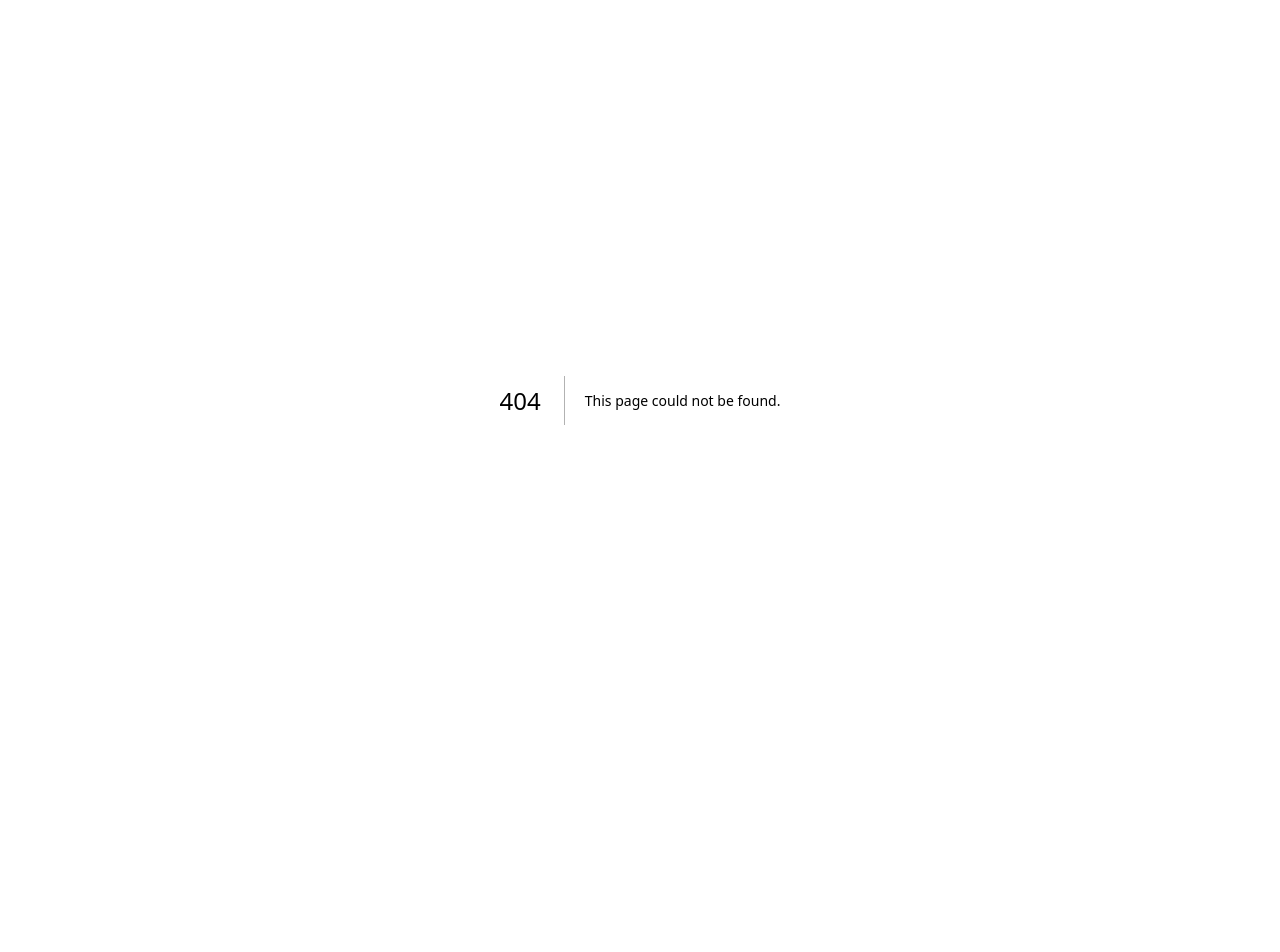
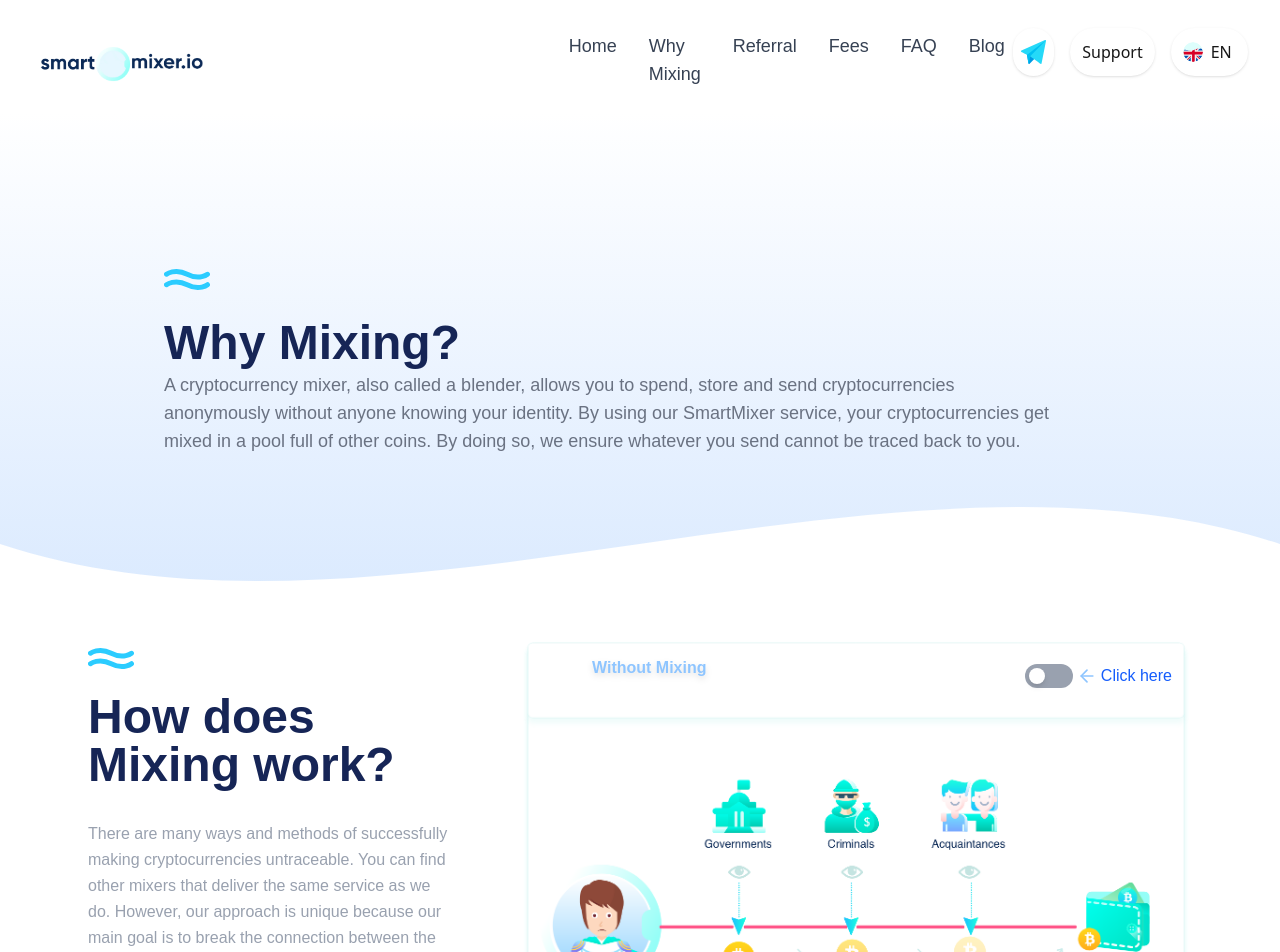
Before and after one commit to waince654/smart-mixer, a Next.js app: page /whymixing in a window 1280 px wide. Before the commit this address had no page. Shown: the top 952 px of the page. Before the commit the page ends 800 px from the top, so only its background shows below. Built offline with nearby package versions, Linux system fonts and the light colour scheme.

Commit message:
start why-mixing page

```diff
--- a/src/app/component/All-page-front.jsx
+++ b/src/app/component/All-page-front.jsx
@@ -1,11 +1,11 @@
 import React from "react";
 import Image from "next/image";
 
-const Allpagefront = ({heading}) => {
+const Allpagefront = ({heading , para}) => {
   return (
     <div>
       <div className="relative w-full">
-        <div className="w-full h-[40vh] flex items-center bg-gradient-to-b from-blue-0 to-blue-100 lg:mt-10">
+        <div className="w-full h-[60vh] flex items-center bg-gradient-to-b from-blue-0 to-blue-100 lg:mt-2">
           <div className="px-4 sm:px-8 lg:ml-25 lg:px-16 py-8 md:py-12 w-full">
 
             {/*  Image Section */}
@@ -24,6 +24,9 @@ const Allpagefront = ({heading}) => {
               <h3 className="text-blue-950 font-sans-serif-35px text-xl sm:text-2xl md:text-3xl lg:text-[48px] font-bold">
                {heading}
               </h3>
+              <p className="  w-4xl  text-lg text-gray-500">
+                {para}
+              </p>
             </div>
           </div>
         </div>
--- a/src/app/component/Footer.jsx
+++ b/src/app/component/Footer.jsx
@@ -157,7 +157,7 @@ export default function Footer() {
                     Home
                   </a>
                   <a
-                    href="#"
+                    href="/whymixing"
                     className="text-gray-700 hover:text-blue-400 hover:underline"
                   >
                     Start Mixing
--- a/src/app/component/Header.jsx
+++ b/src/app/component/Header.jsx
@@ -13,7 +13,7 @@ export default function Header() {
         <ul className="hidden lg:flex space-x-8 font-medium mt-4 text-gray-700">
           <li>
             <a
-              href="#"
+              href="/whymixing"
               className="inline-block hover:text-indigo-600 hover:-translate-y-1 transition"
             >
               Why Mixing
@@ -94,7 +94,7 @@ export default function Header() {
         <div className="lg:hidden bg-white border-t border-gray-200">
           <ul className="flex flex-col space-y-2 p-4 font-medium text-gray-700">
             <li>
-              <a href="#" className="block hover:text-indigo-600">
+              <a href="/whymixing" className="block hover:text-indigo-600">
                 Why Mixing
               </a>
             </li>
--- a/src/app/component/Header2.jsx
+++ b/src/app/component/Header2.jsx
@@ -57,7 +57,7 @@ export default function Header2() {
             </li>
             <li>
               <a
-                href="#"
+                href="/whymixing"
                 className="inline-block hover:text-indigo-600 hover:-translate-y-1 transition"
               >
                 Why Mixing
@@ -144,7 +144,7 @@ export default function Header2() {
                 </a>
               </li>
               <li>
-                <a href="#" className="hover:text-indigo-600 transition">
+                <a href="/whymixing" className="hover:text-indigo-600 transition">
                   Why Mixing
                 </a>
               </li>
--- a/src/app/faq/page.jsx
+++ b/src/app/faq/page.jsx
@@ -9,7 +9,7 @@ const page = () => {
   return (
     <div>
       <Header2 />
-      <Allpagefront heading="Faq section"    />
+      <Allpagefront heading="Faq section " para="Your questions answered" />
       <Faqsection />
       <Belowfaq />
       <Footer />
--- a/src/app/fees/page.jsx
+++ b/src/app/fees/page.jsx
@@ -9,7 +9,10 @@ const page = () => {
   return (
     <div>
       <Header2 />
-      <Allpagefront heading="Fees" />
+      <Allpagefront
+        heading="Fees"
+        para="Everything about our fees and discounts"
+      />
       <Feesfile />
       <Belowfaq />
       <Footer />
--- a/src/app/referral/page.jsx
+++ b/src/app/referral/page.jsx
@@ -1,19 +1,18 @@
-import React from 'react'
-import Header2 from '../component/Header2'
-import Referralsection from './Referral-section'
-import Allpagefront from '../component/All-page-front'
-import Footer from '../component/Footer'
+import React from "react";
+import Header2 from "../component/Header2";
+import Referralsection from "./Referral-section";
+import Allpagefront from "../component/All-page-front";
+import Footer from "../component/Footer";
 
 const page = () => {
   return (
     <div>
-      <Header2/>
-      <Allpagefront heading="Referral"   />
-      <Referralsection/>
-      <Footer/>
+      <Header2 />
+      <Allpagefront heading="Become an Affiliate" />
+      <Referralsection />
+      <Footer />
+    </div>
+  );
+};
 
-    </div>
-  )
-}
-
-export default page
+export default page;
--- /dev/null
+++ b/src/app/whymixing/Section.jsx
@@ -0,0 +1,107 @@
+"use client";
+import React, { useState } from "react";
+import Image from "next/image";
+import { ArrowLeft } from "lucide-react";
+const Section = () => {
+  const [isOn, setIsOn] = useState(false);
+
+  return (
+    <div className="flex flex-col md:flex-row  w-[90%] p-6 mx-auto mt-6  ">
+      {/* LEFT SIDE */}
+      <div className="flex flex-col   md:w-1/3 mb-6 md:mb-0">
+        <div className="relative mt-2 ">
+          <Image
+            src="/lines.svg"
+            alt="lines"
+            width={300}
+            height={300}
+            className="w-auto h-auto"
+          />
+        </div>
+
+        <h3 className="text-blue-950 mt-6 font-sans-serif-32px text-xl sm:text-2xl md:text-3xl lg:text-5xl font-bold text-center md:text-left ">
+          How does Mixing work?
+        </h3>
+        <p className="text-gray-400 text-md   mt-8 leading-relaxed">
+          There are many ways and methods of successfully making
+          cryptocurrencies untraceable. You can find other mixers that deliver
+          the same service as we do. However, our approach is unique because our
+          main goal is to break the connection between the sender and the
+          receiver.
+        </p>
+      </div>
+
+      {/* RIGHT SIDE */}
+      <div className="relative flex items-center justify-end md:w-2/3 w-full">
+        {/* Large Image (Background-like) */}
+        <Image
+          src="/why-mixing1.png"
+          alt="Main"
+          width={800}
+          height={600}
+          className="w-full max-w-lg sm:max-w-xl md:max-w-2xl object-cover"
+        />
+
+        {/* Overlay content on image */}
+        <div className=" flex flex-col items-start space-y-2">
+          {/* Paragraph */}
+          <p className="text-blue-300 absolute top-4 left-34 text-sm sm:text-base font-bold drop-shadow-md">
+            Without Mixing
+          </p>
+
+          {/* Switch + text */}
+          <div className="  absolute top-4 right-2    flex items-center space-x-1   px-3 py-2 rounded-full">
+            {/* Switch */}
+            <button
+              onClick={() => setIsOn(!isOn)}
+              className={`w-12 h-6 flex items-end rounded-full p-1 transition-all duration-300 ${
+                isOn ? "bg-green-500" : "bg-gray-400"
+              }`}
+            >
+              <div
+                className={`w-4 h-4 bg-white rounded-full shadow-md transform transition-transform duration-300 ${
+                  isOn ? "translate-x-6" : "translate-x-0"
+                }`}
+              />
+            </button>
+
+            {/* Click here text + arrow with animation */}
+            <div
+              className="flex items-center space-x-1 "
+              style={{
+                animation: "shake 0.8s infinite",
+              }}
+            >
+              <ArrowLeft size={20} className="text-blue-300 " />
+              <span className=" text-blue-600 text-md">Click here</span>
+            </div>
+          </div>
+        </div>
+      </div>
+
+      {/* Animation CSS */}
+      <style jsx>{`
+        @keyframes shake {
+          0%,
+          100% {
+            transform: translateX(0);
+          }
+          25% {
+            transform: translateX(-2px);
+          }
+          50% {
+            transform: translateX(2px);
+          }
+          75% {
+            transform: translateX(-2px);
+          }
+        }
+        .animate-shake {
+          animation: shake 0.8s infinite;
+        }
+      `}</style>
+    </div>
+  );
+};
+
+export default Section;
--- /dev/null
+++ b/src/app/whymixing/page.jsx
@@ -0,0 +1,20 @@
+import React from "react";
+import Section from "./Section";
+import Header2 from "../component/Header2";
+import Allpagefront from "../component/All-page-front";
+
+const page = () => {
+  return (
+    <div>
+      <Header2 />
+      <Allpagefront
+        heading="Why Mixing?"
+        para=" A cryptocurrency mixer, also called a blender, allows you to spend, store and send cryptocurrencies anonymously without anyone knowing your identity. By using our SmartMixer service, your cryptocurrencies get mixed in a pool full of other coins. By doing so, we ensure whatever you send cannot be traced back to you."
+      />
+
+      <Section />
+    </div>
+  );
+};
+
+export default page;
```
Also changed, not shown: public/why-mixing1.png (added).
